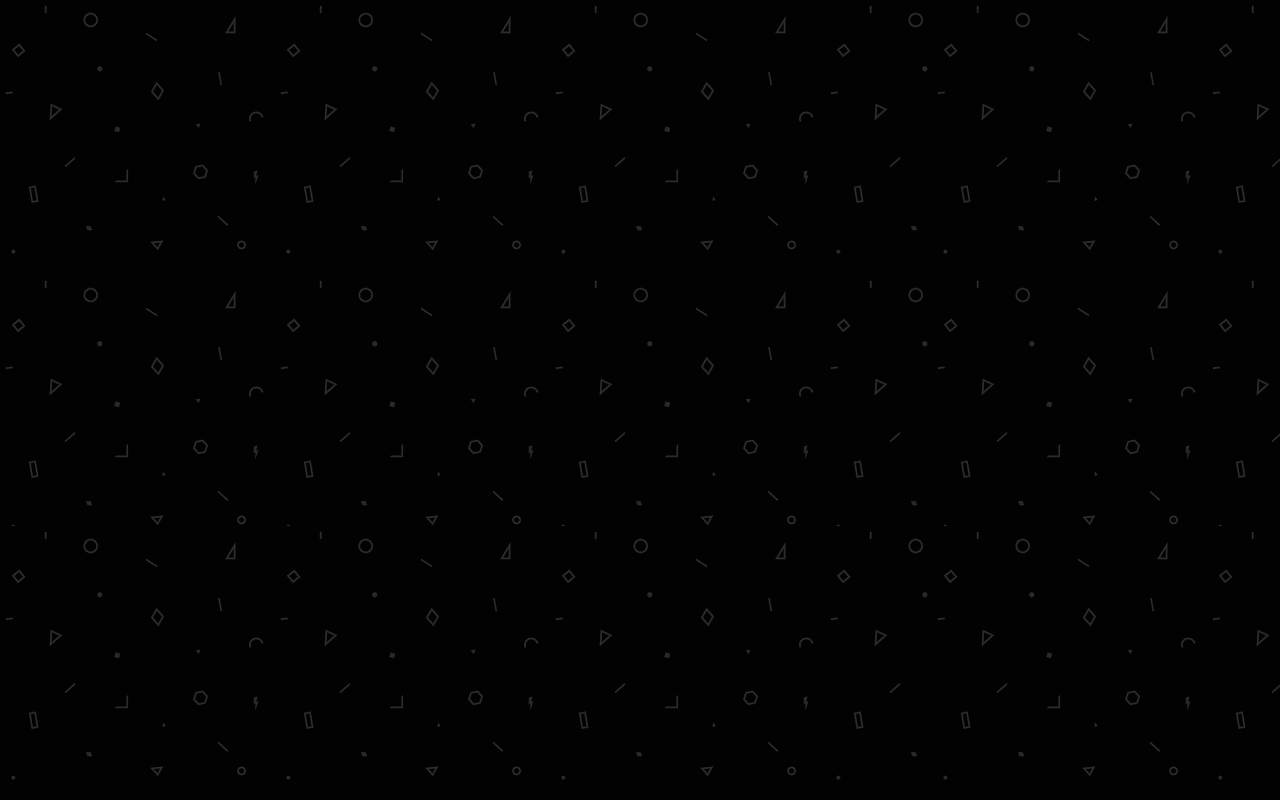
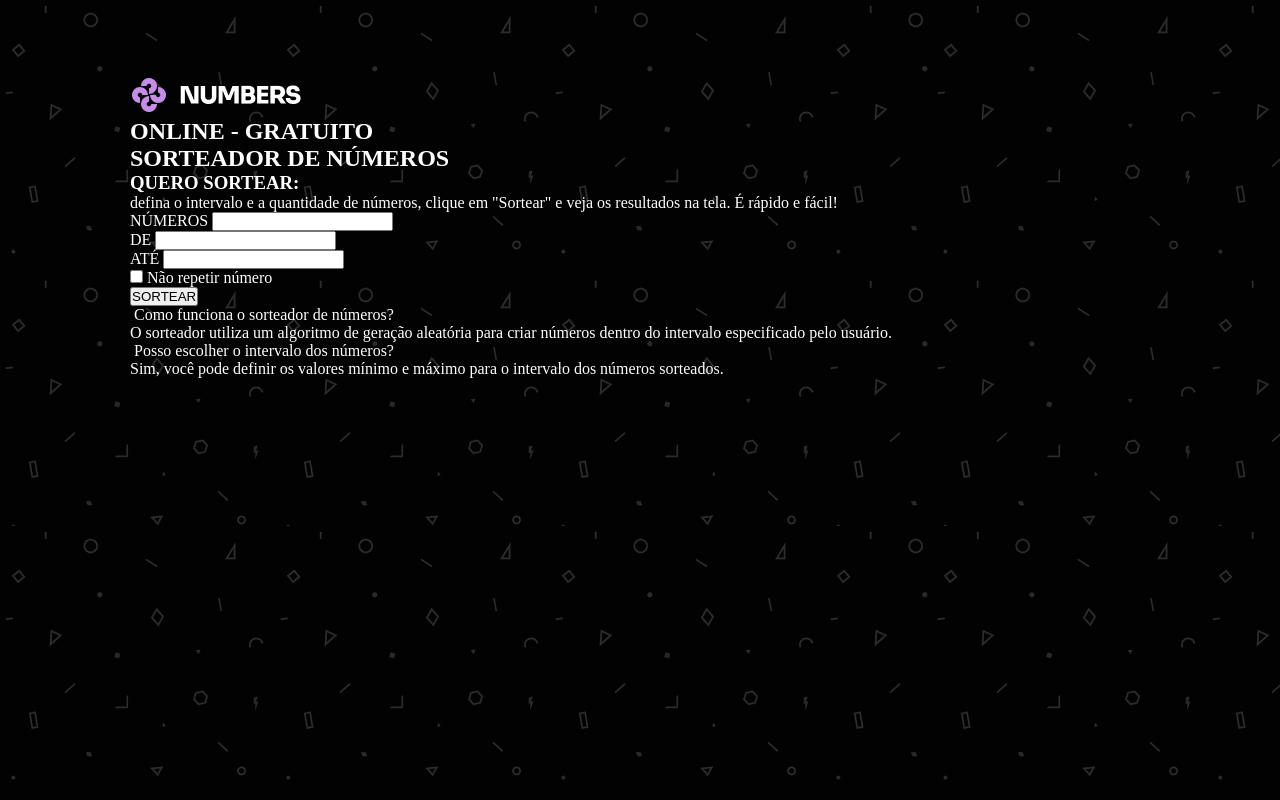
Before and after one commit to messiasneto1/Sorteador-Numeros, a plain HTML site: page index.html in a window 1280 px wide. Drawn offline with Linux system fonts and the light colour scheme.

Commit message:
first page draw

```diff
--- a/index.html
+++ b/index.html
@@ -10,5 +10,53 @@
     <link rel="stylesheet" href="styles/index.css">
 </head>
 <body>
+    <header>
+        <img src="assets/logo.png" alt="">
+    </header>
+    <main>
+        <section>
+            <h2>ONLINE - GRATUITO</h2>
+            <h1>SORTEADOR DE NÚMEROS</h1>
+        </section>
+        <section>
+            <h3>QUERO SORTEAR:</h3>
+            <p>defina o intervalo e a quantidade de números, clique em "Sortear" e veja os resultados na tela. É rápido e fácil!</p>
+            <div>
+                <div>
+                    <label for="qtd_number">NÚMEROS</label>
+                    <input name="qtd_number" id="qtd_number" type="number">
+                </div>
+                <div>
+                    <label for="from_number">DE</label>
+                    <input name="from_number" id="from_number" type="number">
+                </div>
+                <div>
+                    <label for="to_number">ATÉ</label>
+                    <input name="to_number" id="to_number" type="number">
+                </div>
+            </div>
+            <div>
+                <input name="checkbox" id="checkbox" type="checkbox">
+                <label for="checkbox">Não repetir número</label>
+            </div>
+            <button>SORTEAR</button>
+        </section>
+        <Footer>
+            <div>
+                <div>
+                    <img src="" alt="">
+                    <span>Como funciona o sorteador de números?</span>
+                </div>
+                <p>O sorteador utiliza um algoritmo de geração aleatória para criar números dentro do intervalo especificado pelo usuário.</p>
+            </div>
+            <div>
+                <div>
+                    <img src="" alt="">
+                    <span>Posso escolher o intervalo dos números?</span>
+                </div>
+                <p>Sim, você pode definir os valores mínimo e máximo para o intervalo dos números sorteados.</p>
+            </div>
+        </Footer>
+    </main>
 </body>
 </html>
--- a/styles/global.css
+++ b/styles/global.css
@@ -30,9 +30,19 @@
 }
 
 
+html {
+    color: var(--content-primary);
+}
+
+body {
+    background-image: url('../assets/bg.png');
+    background-color: var(--background-primary);
+    margin: 2.75rem 2.25rem;
+}
 
 
-body{
-    background-image: url('../assets/bg.png');
-    background-color: var(--background-primary);
+@media (width >= 80em) {
+    body {
+        margin: 4.75rem 8.125rem;
+    }
 }
```
